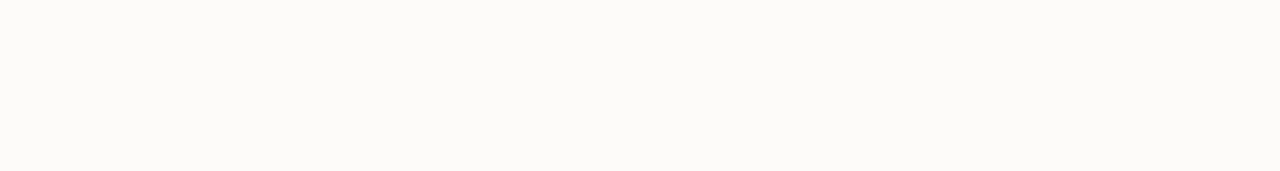
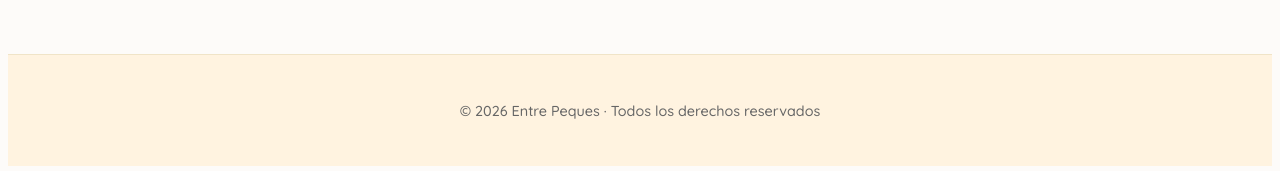
Before and after one commit to nachomc-cell/entrepeques, a Next.js app: page / in a window 1280 px wide. Shown: the part 4166-4337 px from the top of the page. Before the commit the page ends 4228 px from the top, so only its background shows below. Built offline with nearby package versions, Linux system fonts and the light colour scheme; no server answers.

Commit message:
supabase conectado

```diff
--- a/components/Contacto.tsx
+++ b/components/Contacto.tsx
@@ -1,5 +1,6 @@
 "use client";
 import { useState } from "react";
+import { supabase } from "@/lib/supabase";
 
 export default function Contacto() {
   const [servicio, setServicio] = useState("");
@@ -8,7 +9,14 @@ export default function Contacto() {
   const [fecha, setFecha] = useState("");
   const [mensaje, setMensaje] = useState("");
 
-  const handleWhatsApp = () => {
+  const handleWhatsApp = async () => {
+    await supabase.from("contactos").insert({
+      nombre,
+      servicio,
+      pack: pack || null,
+      fecha_evento: fecha || null,
+      mensaje: mensaje || null,
+    });
     const texto = `Hola Entre Peques! Me llamo ${nombre} y me interesa el servicio de *${servicio}*.${pack ? `\nPack de referencia: *${pack}*.` : ""}${fecha ? `\nFecha del evento: *${fecha}*.` : ""}\n${mensaje ? `\n${mensaje}` : ""}`;
     const url = `https://wa.me/34611577230?text=${encodeURIComponent(texto)}`;
     window.open(url, "_blank");
--- a/components/Footer.tsx
+++ b/components/Footer.tsx
@@ -1,3 +1,23 @@
 export default function Footer() {
-
+  return (
+    <footer
+      style={{
+        backgroundColor: "#fff3e0",
+        padding: "32px 24px",
+        textAlign: "center",
+        borderTop: "1px solid #f0e4c8",
+      }}
+    >
+      <p
+        style={{
+          fontFamily: "'Quicksand', sans-serif",
+          fontWeight: 500,
+          fontSize: "0.9rem",
+          color: "#666",
+        }}
+      >
+        © {new Date().getFullYear()} Entre Peques · Todos los derechos reservados
+      </p>
+    </footer>
+  );
 }
--- /dev/null
+++ b/lib/supabase.ts
@@ -0,0 +1,6 @@
+import { createClient } from '@supabase/supabase-js'
+
+const supabaseUrl = process.env.NEXT_PUBLIC_SUPABASE_URL!
+const supabaseKey = process.env.NEXT_PUBLIC_SUPABASE_ANON_KEY!
+
+export const supabase = createClient(supabaseUrl, supabaseKey)
--- a/package.json
+++ b/package.json
@@ -9,6 +9,7 @@
     "lint": "eslint"
   },
   "dependencies": {
+    "@supabase/supabase-js": "^2.112.4",
     "next": "16.3.3",
     "react": "19.2.8",
     "react-dom": "19.2.8"
```
Also changed, not shown: 1 other file (tests, documents, lock files or other folders).
